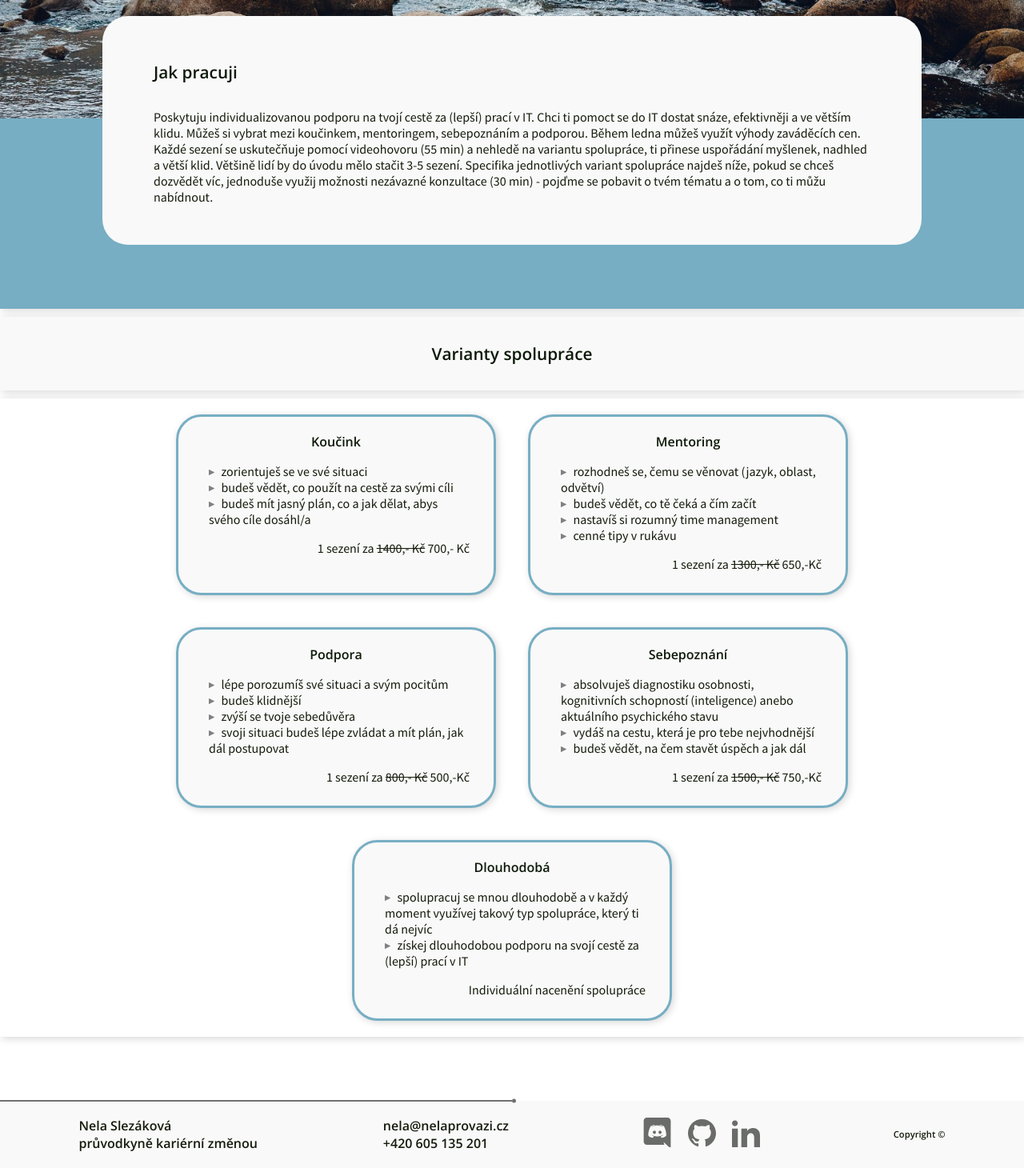
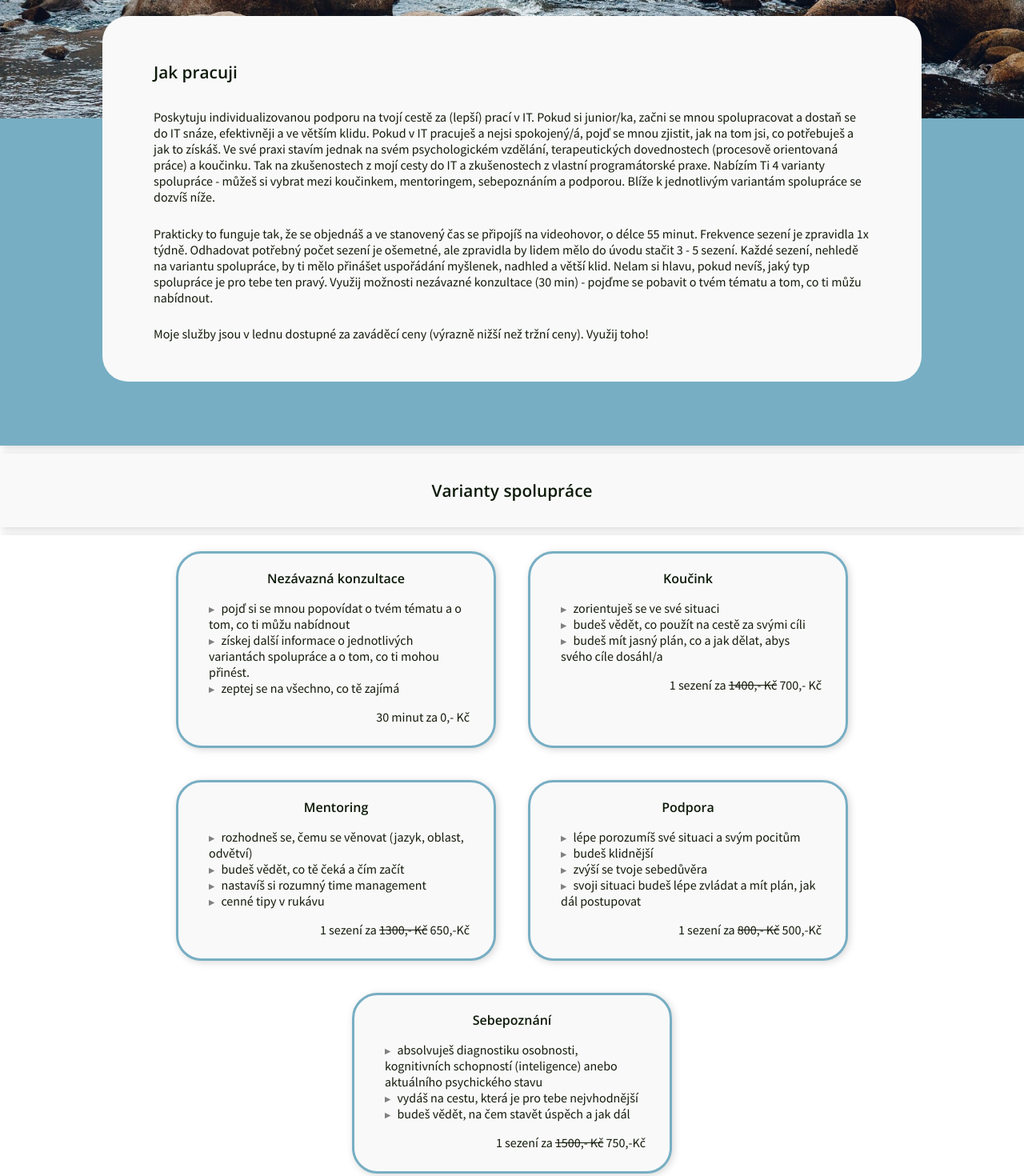
Before and after one commit to NelliaS/personal-webpage, a Next.js app: page /jakToFunguje in a window 1280 px wide. Shown: the part 340-1810 px from the top of the page at 80% size. Built offline with nearby package versions, Linux system fonts and the light colour scheme.

Commit message:
modify text about how it works

```diff
--- a/src/pages/jakToFunguje.tsx
+++ b/src/pages/jakToFunguje.tsx
@@ -22,14 +22,27 @@ const JakToFunguje: NextPage = () => {
         <section className={styles.content__block1} >
           <div className={styles.content__box}>
             <h1>Jak pracuji</h1>
-             <p>Poskytuju individualizovanou podporu na tvojí cestě za (lepší) prací v IT. Chci ti pomoct se do IT dostat snáze, efektivněji a ve větším klidu. Můžeš si vybrat mezi koučinkem, mentoringem, sebepoznáním a podporou. Během ledna můžeš využít výhody zaváděcích cen. Každé sezení se uskutečňuje pomocí videohovoru (55 min) a nehledě na variantu spolupráce, ti přinese uspořádání myšlenek, nadhled a větší klid. Většině lidí by do úvodu mělo stačit 3-5 sezení. Specifika jednotlivých variant spolupráce najdeš níže, pokud se chceš dozvědět víc, jednoduše využij možnosti nezávazné konzultace (30 min) - pojďme se pobavit o tvém tématu a o tom, co ti můžu nabídnout.</p>
+             <p>Poskytuju individualizovanou podporu na tvojí cestě za (lepší) prací v IT. Pokud si junior/ka, začni se mnou spolupracovat a dostaň se do IT snáze, efektivněji a ve větším klidu. Pokud v IT pracuješ a nejsi spokojený/á, pojď se mnou zjistit, jak na tom jsi, co potřebuješ a jak to získáš. Ve své praxi stavím jednak na svém psychologickém vzdělání, terapeutických dovednostech (procesově orientovaná práce) a koučinku. Tak na zkušenostech z mojí cesty do IT a zkušenostech z vlastní programátorské praxe. Nabízím Ti 4 varianty spolupráce - můžeš si vybrat mezi koučinkem, mentoringem, sebepoznáním a podporou. Blíže k jednotlivým variantám spolupráce se dozvíš níže.</p>
+              <p>Prakticky to funguje tak, že se objednáš a ve stanovený čas se připojíš na videohovor, o délce 55 minut. Frekvence sezení je zpravidla 1x týdně. Odhadovat potřebný počet sezení je ošemetné, ale zpravidla by lidem mělo do úvodu stačit 3 - 5 sezení. Každé sezení, nehledě na variantu spolupráce, by ti mělo přinášet uspořádání myšlenek, nadhled a větší klid. Nelam si hlavu, pokud nevíš, jaký typ spolupráce je pro tebe ten pravý. Využij možnosti nezávazné konzultace (30 min) - pojďme se pobavit o tvém tématu a tom, co ti můžu nabídnout. </p>
+              <p>Moje služby jsou v lednu dostupné za zaváděcí ceny (výrazně nižší než tržní ceny). Využij toho! </p>
+
               </div>
-        </section >
+
+         </section >
         <section className={styles.content__block2}>
           <h1>Varianty spolupráce</h1>
         </section>
         <section className={styles.content__block3}>
           <div className={styles.card_container}>
+          <div className={styles.card}>
+          <h2>Nezávazná konzultace</h2>
+            <ul>
+              <li>pojď si se mnou popovídat o tvém tématu a o tom, co ti můžu nabídnout</li>
+              <li>získej další informace o jednotlivých variantách spolupráce a o tom, co ti mohou přinést.</li>
+              <li>zeptej se na všechno, co tě zajímá</li>
+              <p>30 minut za 0,- Kč</p>
+            </ul>
+          </div>
           <div className={styles.card}>
             <h2>Koučink</h2>
             <ul>
@@ -68,14 +81,6 @@ const JakToFunguje: NextPage = () => {
               <p>1 sezení za <del>1500,- Kč</del> 750,-Kč</p>
             </ul>
           </div>
-          <div className={styles.card}>
-          <h2>Dlouhodobá</h2>
-            <ul>
-              <li>spolupracuj se mnou dlouhodobě a v každý moment využívej takový typ spolupráce, který ti dá nejvíc</li>
-              <li>získej dlouhodobou podporu na svojí cestě za (lepší) prací v IT</li>
-              <p>Individuální nacenění spolupráce</p>
-            </ul>
-          </div>
           </div>
         </section>
         {/* <section className={styles.content__block4}>
```
